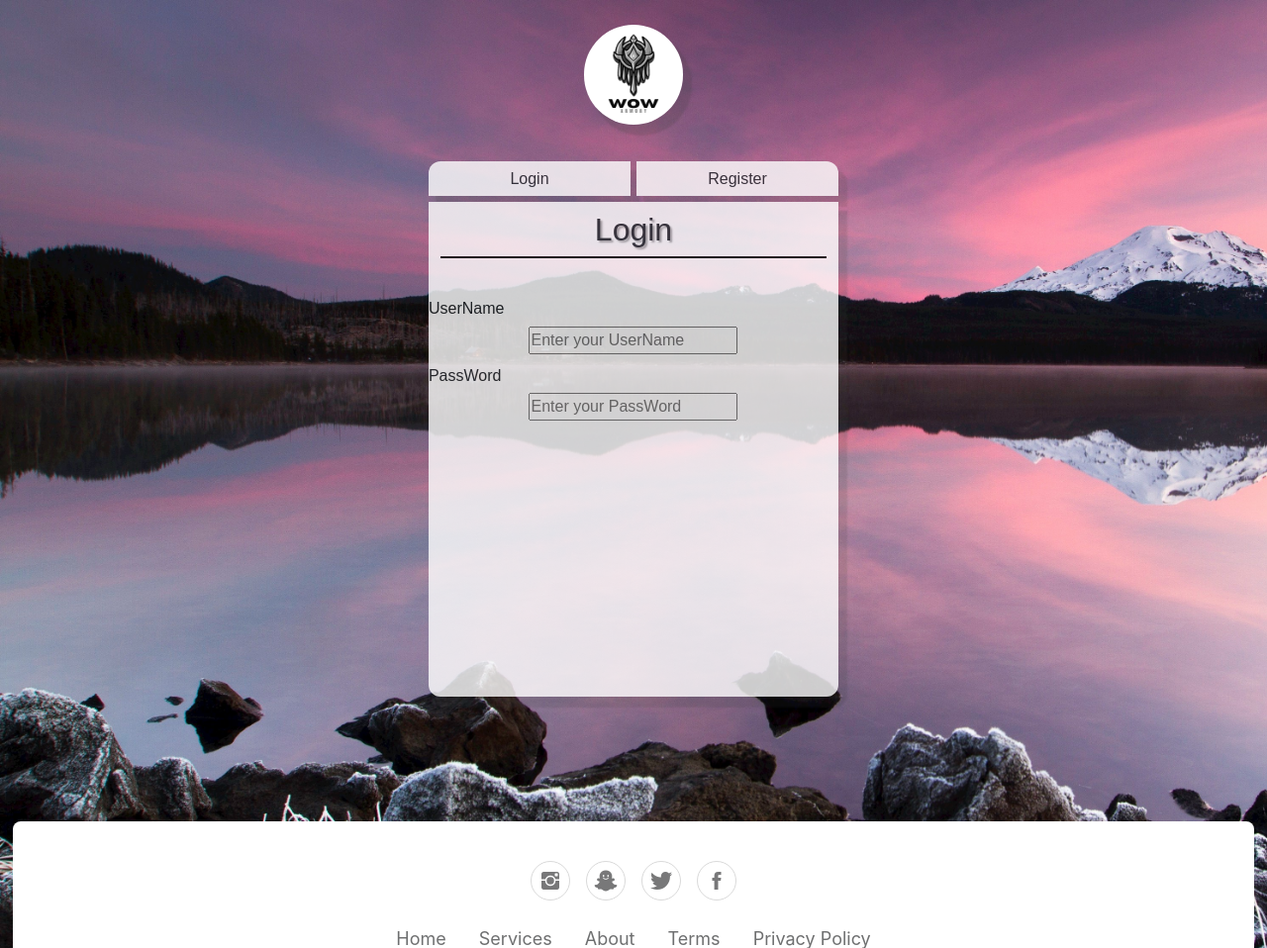
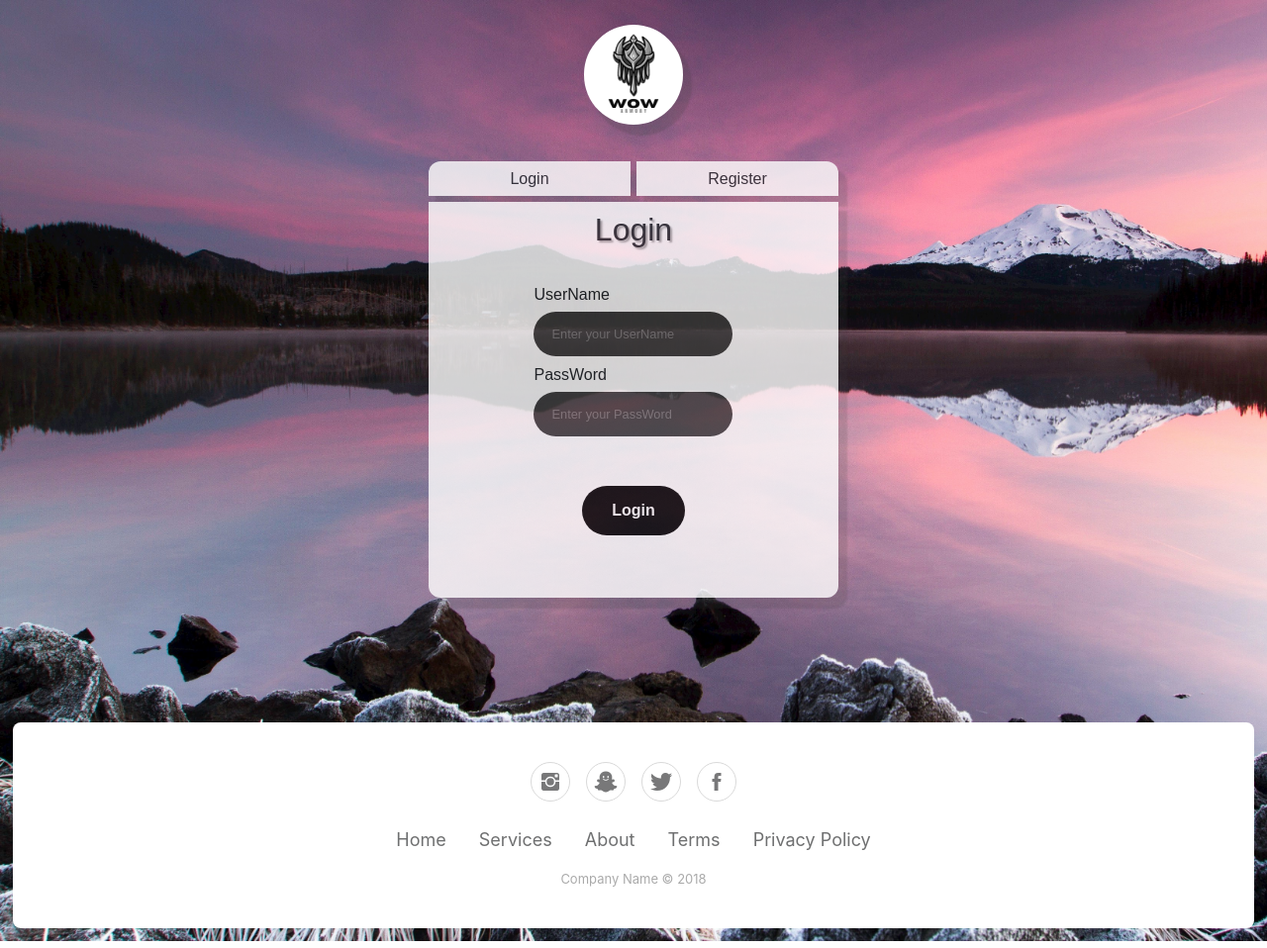
Before and after one commit to Anaderis/website-wow-armory, a PHP site: page /login.html in a window 1280 px wide. Shown: the top 958 px of the page at 99% size. Run offline with PHP 8.4, Linux system fonts and the light colour scheme; some libraries are stand-ins or nearby versions; some web fonts are replaced.

Commit message:
login front fini

```diff
--- a/login.css
+++ b/login.css
@@ -53,12 +53,13 @@
     gap: 6px;
     margin-bottom: 10%;
     grid-template-columns: 1fr 1fr 1fr 1fr 1fr 1fr;
-    grid-template-rows: 35px 500px;
+    grid-template-rows: 35px 400px;
     opacity: 0.8;
 }
 
 .loginConteneur div{
     background-color: white;
+    min-width: 150px;
 }
 
 .box{
@@ -119,36 +120,61 @@
     display: flex;
     justify-content: center;
     align-items: center;
-    border-bottom: 2px solid black;
+    /* border-bottom: 2px solid black; */
     margin:2% 3% 0% 3%;
 }
 
 /* loginholder */
 
 .loginholder{
-    margin-top: 10%;
-}
-
-.divloginholder{
-    margin-top: 3%;
-}
-
-.textloginholder{
-
-}
-
-.username{
+    margin-top: 5%;
     display: flex;
     flex-direction: column;
     justify-content: center;
     align-items: center;
 }
 
-.password{
-    display: flex;
-    flex-direction: column;
-    justify-content: center;
-    align-items: center;
+.divloginholder{
+    margin-top:2%;
+}
+
+.loginholder input[type="text"],
+.loginholder input[type="password"]{
+    opacity: 1;
+    display: block;
+    border: none;
+    outline: none;
+    width: 100%;
+    padding: 13px 18px;
+    /* margin: 20px 0 0 0; */
+    font-size: 0.8em;
+    border-radius: 100px;
+    background: #3c3c3c;
+    color: #fff;
+}
+
+.loginholder input[type=submit]{
+    border: 0;
+    outline: 0;
+    width: 25%;
+    background-color: #000000;
+    color: white;
+    padding: 13px;
+    margin: 50px 0 0 0;
+    border-radius: 500px;
+    cursor: pointer;
+    font-weight: 600;
+}
+
+.loginholder input[type=submit]:hover{
+    --s: 100%;   /* the size of the image */
+    --b: 2px;     /* the border thickness*/
+    --g: 4px;    /* the gap */
+    --c: #000000; /* the color */
+    cursor: pointer;
+    outline: var(--b) solid var(--c);
+    outline-offset: var(--g);
+    transition: 0.2s ease-in-out;
 }
 
 /* Ombre */
@@ -213,14 +239,6 @@
 
 .footer-basic .social > a:hover {
     opacity:0.9;
-    --s: 100%;   /* the size of the image */
-    --b: 2px;     /* the border thickness*/
-    --g: 4px;    /* the gap */
-    --c: #000000; /* the color */
-    cursor: pointer;
-    outline: var(--b) solid var(--c);
-    outline-offset: var(--g);
-    transition: 0.1s ease-in-out;
 }
 
 .footer-basic .copyright {
--- a/login.html
+++ b/login.html
@@ -36,21 +36,14 @@
                 </div>
                 <div class="loginholder">
                     <div class="divloginholder">
-                        <div class="textloginholder">
-                            <h6>UserName</h6>
-                        </div>
-                        <div class="username">
-                            <input type="text" placeholder="Enter your UserName">
-                        </div>
+                        <h6>UserName</h6>
+                        <input type="text" placeholder="Enter your UserName">
                     </div>
                     <div class="divloginholder">
-                        <div class="textloginholder">
-                            <h6>PassWord</h6>
-                        </div>
-                        <div class="password">
-                            <input type="text" placeholder="Enter your PassWord">
-                        </div>
+                        <h6>PassWord</h6>
+                        <input type="password" placeholder="Enter your PassWord">
                     </div>
+                    <input type="submit" value="Login">
                 </div>
             </div>
         </div>
```
